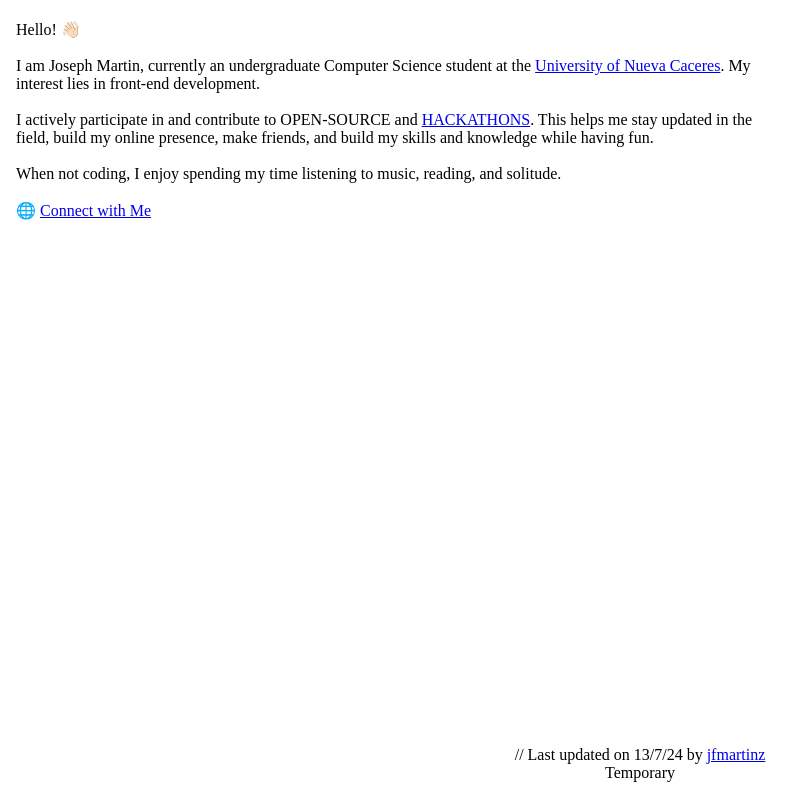
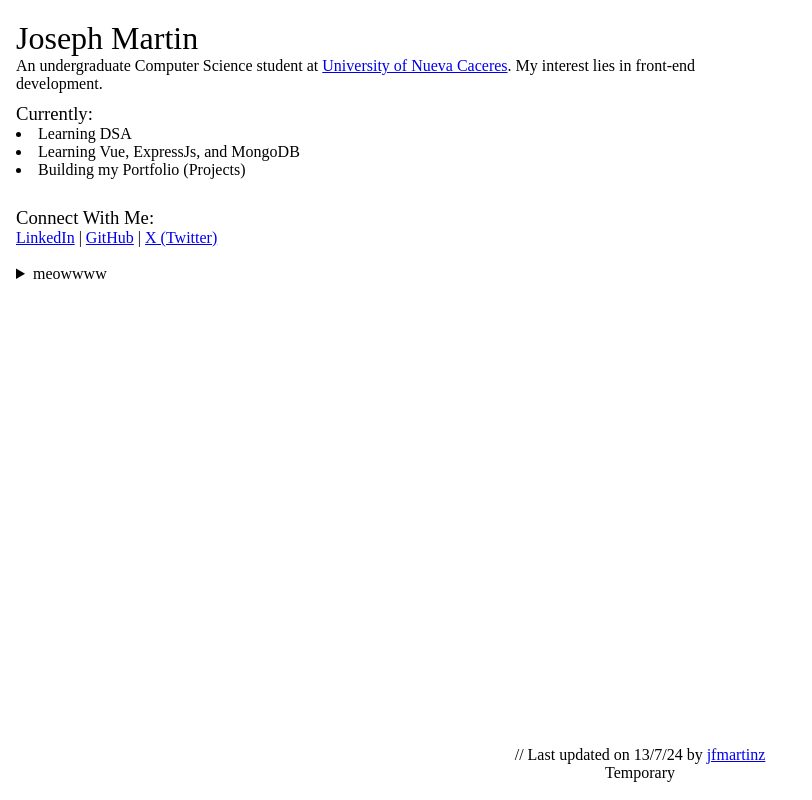
Before and after one commit to jfmartinz/portfolio, a Vue app: page / in a window 1280 px wide. Shown: the whole page, without its empty margins (0-812 px from the left). Built offline with nearby package versions, Linux system fonts and the light colour scheme.

Commit message:
update content

```diff
--- a/src/components/HeroPage.vue
+++ b/src/components/HeroPage.vue
@@ -1,22 +1,32 @@
 <template>
   <div class="content">
+    <h1>Joseph Martin</h1>
+
     <p>
-      Hello! 👋🏻<br /><br />
-      I am Joseph Martin, currently an undergraduate Computer Science student at the
+      An undergraduate Computer Science student at
       <a href="https://unc.edu.ph/" target="_blank">University of Nueva Caceres</a>. My interest
       lies in front-end development.
     </p>
+
+    <div class="currently">
+      <h3>Currently:</h3>
+      <li>Learning DSA</li>
+      <li>Learning Vue, ExpressJs, and MongoDB</li>
+      <li>Building my Portfolio (Projects)</li>
+    </div>
     <br />
-    <p>
-      I actively participate in and contribute to OPEN-SOURCE and
-      <a href="https://mlh.io/" target="_blank">HACKATHONS</a>. This helps me stay updated in the
-      field, build my online presence, make friends, and build my skills and knowledge while having
-      fun.
-    </p>
+
+    <div class="connect">
+      <h3>Connect With Me:</h3>
+      <a href="https://www.linkedin.com/in/jfmartinz/">LinkedIn</a> |
+      <a href="https://github.com/jfmartinz">GitHub</a> |
+      <a href="https://twitter.com/jfmartinz">X (Twitter)</a>
+    </div>
     <br />
-    <p>When not coding, I enjoy spending my time listening to music, reading, and solitude.</p>
-    <br />
-    🌐 <a href="https://linktr.ee/jfmartinz" target="_blank">Connect with Me</a>
+    <details>
+      <summary>meowwww</summary>
+      <img src="/cat.jpg" alt="cat" class="cat" />
+    </details>
   </div>
 
   <div class="date">
@@ -35,6 +45,17 @@ export default {
 </script>
 
 <style scoped>
+.cat {
+  margin-top: 15px;
+  max-width: 100%;
+  width: 400px;
+}
+.currently {
+  margin-top: 10px;
+}
+.connect {
+  margin-top: 10px;
+}
 .content {
   padding: 0 1rem;
   margin-top: 20px;
```
Also changed, not shown: public/cat.jpg (added).
